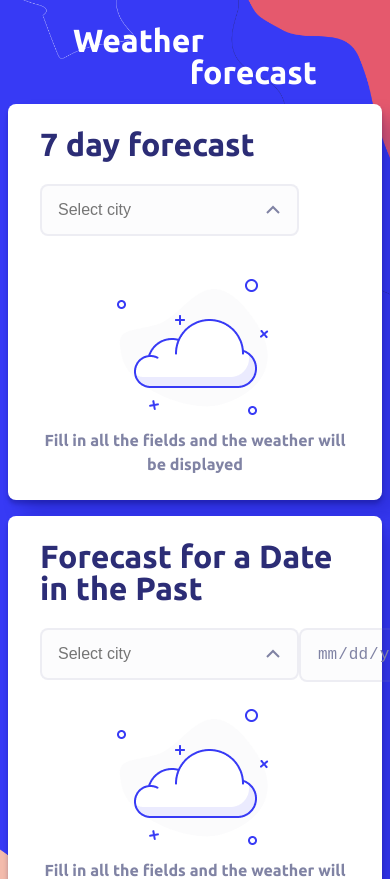
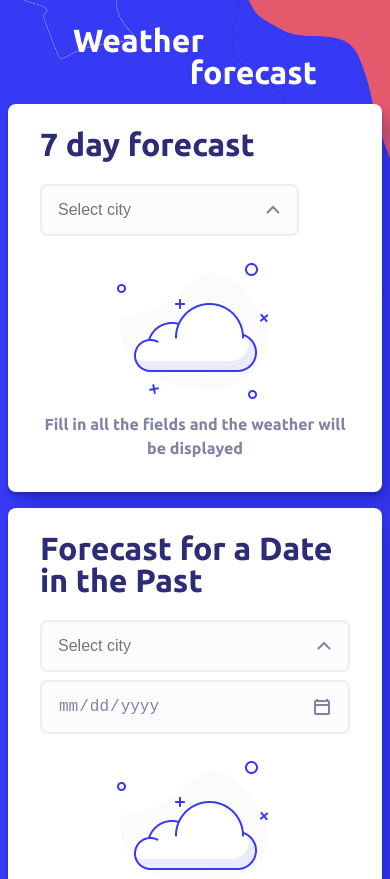
Before and after one commit to temoncher/mercury-weather-forecast, a React (Create React App) app: page / in a window 390 px wide. Shown: the top 879 px of the page. Built offline with nearby package versions, Linux system fonts and the light colour scheme.

Commit message:
style fixes

```diff
--- a/src/components/ForecastPlaceholder.scss
+++ b/src/components/ForecastPlaceholder.scss
@@ -1,6 +1,8 @@
+@import "src/styles/variables";
+
 .forecast-placeholder {
   flex: 1;
-  padding-top: 16px;
+  margin: 0;
 
   display: flex;
   flex-direction: column;
@@ -9,4 +11,8 @@
   &__image {
     align-self: center;
   }
+
+  @media (min-width: $gridsize-sm) {
+    padding-top: 16px;
+  }
 }
--- a/src/components/WeatherCard.scss
+++ b/src/components/WeatherCard.scss
@@ -11,6 +11,7 @@
   padding: 20px;
 
   background-color: $color-accent;
+  box-shadow: $card-box-shadow;
 
   border-radius: 8px;
 
--- a/src/components/WeatherCarousel.scss
+++ b/src/components/WeatherCarousel.scss
@@ -1,3 +1,5 @@
+@import "src/styles/variables";
+
 .weather-carousel {
   position: relative;
   display: flex;
@@ -17,15 +19,57 @@
     &::-webkit-scrollbar {
       display: none;
     }
+
+    @media (max-width: $gridsize-sm) {
+      > :first-child {
+        margin-left: 32px;
+      }
+
+      > :last-child {
+        margin-right: 32px;
+      }
+    }
   }
 
-  &__left-button {
+  &__button {
     position: absolute;
-    left: -32px;
+    opacity: 0.7;
+
+    &--left {
+      left: -32px;
+    }
+
+    &--right {
+      right: -32px;
+    }
+
+    &:hover {
+      opacity: 1;
+    }
+
+    @media (max-width: $gridsize-sm) {
+      display: none;
+    }
   }
 
-  &__right-button {
-    position: absolute;
-    right: -32px;
+  @media (max-width: $gridsize-sm) {
+    // negative horizontal margin to ignore parent paddings around
+    margin: 0 calc(var(--paper-padding-horizontal) * (-1));
+
+    &__list {
+      > :first-child {
+        margin-left: var(--paper-padding-horizontal);
+      }
+
+      > :last-child {
+        margin-right: var(--paper-padding-horizontal);
+      }
+
+      .weather-card {
+        scroll-snap-align: center;
+        // positive bottom margin to keep the box-shadow from clipping
+        margin-bottom: var(--paper-padding-horizontal);
+      }
+    }
   }
 }
--- a/src/components/WeatherCarousel.tsx
+++ b/src/components/WeatherCarousel.tsx
@@ -35,7 +35,7 @@ const WeatherCarousel: React.FC<WeatherCarouselProps> = (props) => {
 
   return (
     <div className="weather-carousel">
-      <button className="weather-carousel__left-button" onClick={scrollToPrevious}>
+      <button className="weather-carousel__button weather-carousel__button--left" onClick={scrollToPrevious}>
         <img src={ChevronLeftSrc} alt="chevron-left"/>
       </button>
       <div ref={cardsListRef} className="weather-carousel__list">
@@ -48,7 +48,7 @@ const WeatherCarousel: React.FC<WeatherCarouselProps> = (props) => {
           />
         ))}
       </div>
-      <button className="weather-carousel__right-button" onClick={scrollToNext}>
+      <button className="weather-carousel__button weather-carousel__button--right" onClick={scrollToNext}>
         <img src={ChevronRightSrc} alt="chevron-right"/>
       </button>
     </div>
--- a/src/styles/text.scss
+++ b/src/styles/text.scss
@@ -18,7 +18,7 @@
     line-height: 96px;
   }
 
-  @media (max-width: $gridsize-lg) {
+  @media (max-width: $gridsize-xl) {
     font-size: 64px;
     line-height: 64px;
   }
--- a/src/styles/utils.scss
+++ b/src/styles/utils.scss
@@ -1,20 +1,14 @@
 @import "./variables.scss";
-
-$paper-padding-horizontal: 40px;
-$paper-margin-horizontal: 40px;
-
-$paper-width: ($gridsize-xl - ($paper-margin-horizontal * 3 + $paper-padding-horizontal * 4)) / 2;
 
 .paper {
   display: flex;
   flex-direction: column;
   padding: 32px 40px;
-  width: $paper-width;
+  width: calc((#{$gridsize-xl} - (var(--paper-margin-horizontal) * 3 + var(--paper-padding-horizontal) * 4)) / 2);
 
   border-radius: 8px;
   background-color: $color-accent-contrast;
-  box-shadow: 0px 4px 4px rgba(4, 5, 73, 0.25),
-    14px 14px 20px rgba(5, 6, 114, 0.2);
+  box-shadow: $card-box-shadow;
 
   &__header {
     color: $color-base-strong;
@@ -52,12 +46,9 @@ $paper-width: ($gridsize-xl - ($paper-margin-horizontal * 3 + $paper-padding-hor
   }
 
   @media (max-width: $gridsize-sm) {
-    $paper-padding-horizontal-sm: 32px;
-    $paper-margin-horizontal-sm: 8px;
-
-    padding: 24px $paper-padding-horizontal-sm;
-    margin: $paper-margin-horizontal-sm;
-    width: calc(100vw - (#{$paper-margin-horizontal-sm} * 2 + #{$paper-padding-horizontal-sm} * 2));
+    padding: 24px var(--paper-padding-horizontal);
+    margin: var(--paper-margin-horizontal);
+    width: calc(100vw - (var(--paper-margin-horizontal) * 2 + var(--paper-padding-horizontal) * 2));
   }
 }
 
--- a/src/styles/variables.scss
+++ b/src/styles/variables.scss
@@ -20,3 +20,16 @@ $gridsize-xl: 1200px;
 $gridsize-lg: 992px;
 $gridsize-md: 768px;
 $gridsize-sm: 576px;
+
+$card-box-shadow: 0px 4px 4px rgba(4, 5, 73, 0.25), 14px 14px 20px rgba(5, 6, 114, 0.2);
+
+:root {
+  // These are important in runtime, therefore we use css variables instead of sass ones
+  --paper-padding-horizontal: 40px;
+  --paper-margin-horizontal: 40px;
+
+  @media (max-width: 576px) {
+    --paper-padding-horizontal: 32px;
+    --paper-margin-horizontal: 8px;
+  }
+}
--- a/src/views/Header.scss
+++ b/src/views/Header.scss
@@ -33,7 +33,7 @@
     }
   }
 
-  @media (max-width: $gridsize-lg) {
+  @media (max-width: $gridsize-xl) {
     padding: 32px 0 12px;
 
     &__container {
--- a/src/views/Main.scss
+++ b/src/views/Main.scss
@@ -11,7 +11,7 @@
     display: flex;
 
     @media (max-width: $gridsize-xl) {
-      width: $gridsize-lg;
+      width: $gridsize-xl;
       flex-direction: column;
       align-items: center;
     }
--- a/src/views/PastDateForecast.scss
+++ b/src/views/PastDateForecast.scss
@@ -9,7 +9,6 @@
 
   &__inputs-container {
     display: flex;
-  }
 
     @media (min-width: $gridsize-sm) {
       margin-bottom: 24px;
@@ -35,3 +34,4 @@
       }
     }
   }
+}
--- a/src/views/WeekForecast.scss
+++ b/src/views/WeekForecast.scss
@@ -11,4 +11,14 @@
       margin-bottom: 16px;
     }
   }
+
+  @media (max-width: $gridsize-sm) {
+    // remove bottom padding according to bottom margin of each card provided to keep the box-shadow from clipping
+    padding-bottom: 0;
+
+    .forecast-placeholder {
+      // add bottom margin according to removed padding
+      margin: 0 0 32px;
+    }
+  }
 }
```
Lines whose indentation alone changed are shown as unchanged.
